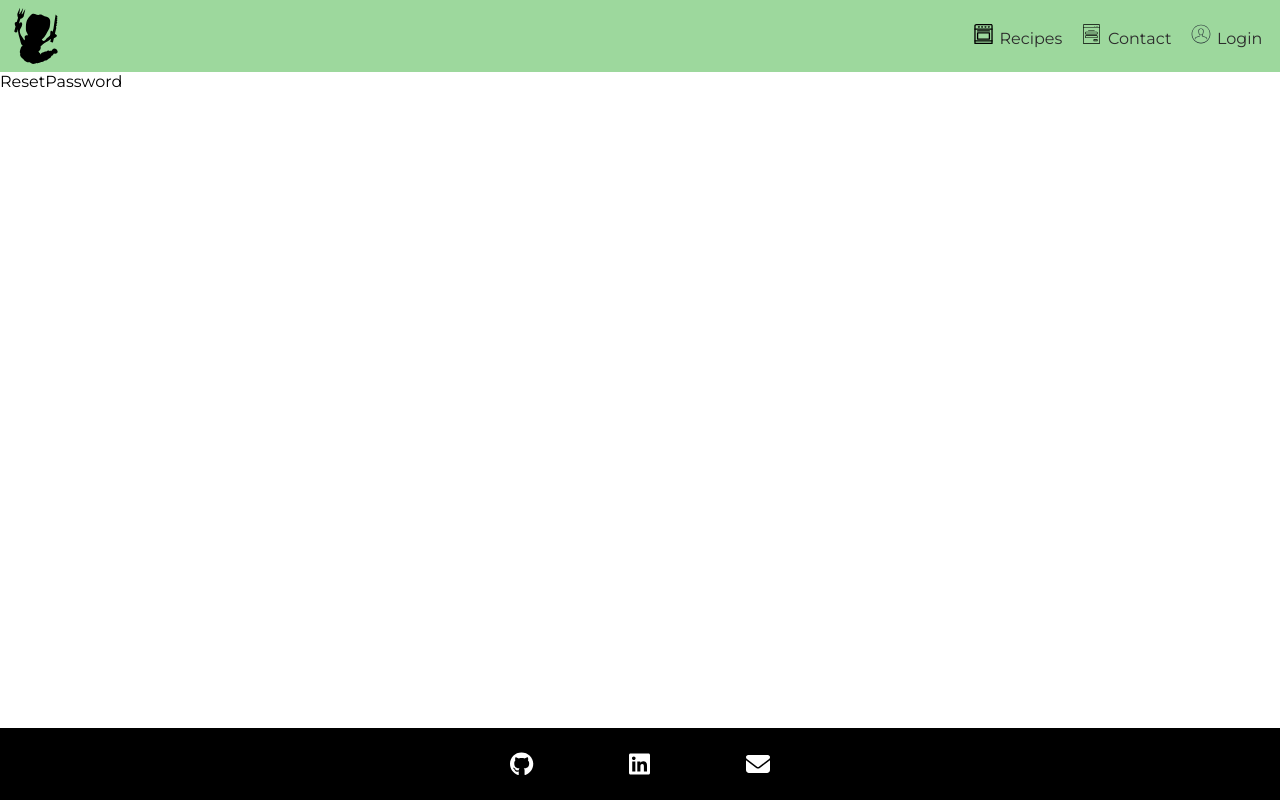
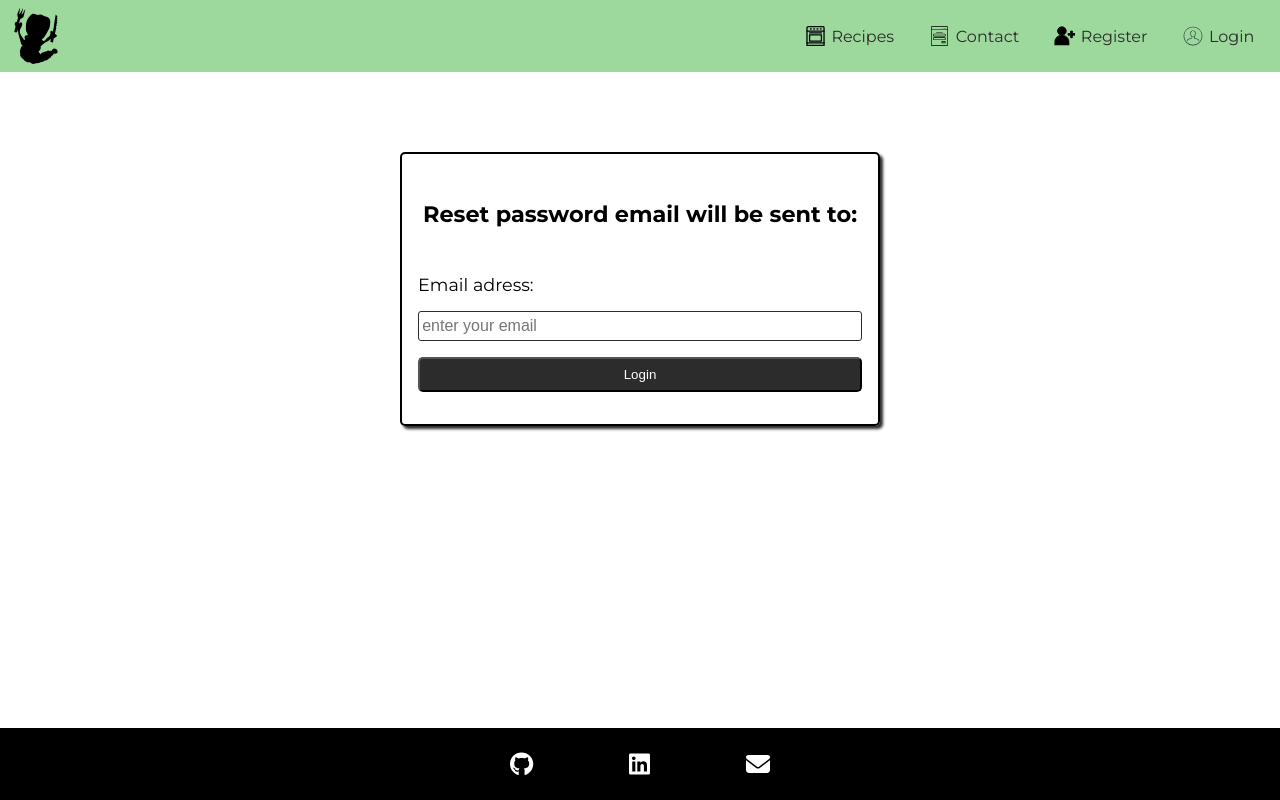
Before and after one commit to RZajacc/ForkIt_2.0, a React (Vite) app: page /reset in a window 1280 px wide. Built offline with nearby package versions, Linux system fonts and the light colour scheme; no server answers.

Commit message:
finished functionality for resetting password and styling of this component. Also updated navigation bar to include register too, and aligned images in the nav to the middle

```diff
--- a/src/components/navigation/appnav.scss
+++ b/src/components/navigation/appnav.scss
@@ -126,12 +126,12 @@ header {
 // DESKTOP NAV
 .desktop-nav {
   display: none;
-  align-items: center;
   list-style: none;
   margin: 0;
 
   li {
     margin: 0 0.3rem;
+    padding: 0.5rem;
 
     &:hover {
       font-size: 1.1rem;
@@ -146,7 +146,12 @@ header {
         background-color: map-get($colors, lighter-grey);
         color: map-get($colors, lighter-black);
       }
+
+      img {
+        vertical-align: text-bottom;
+      }
     }
+
     button {
       padding: 0.5rem 1rem;
       font-weight: bold;
--- a/src/components/navigation/subcomponents/DesktopNav.tsx
+++ b/src/components/navigation/subcomponents/DesktopNav.tsx
@@ -7,6 +7,7 @@ import stoveBlack from "/stove-svgrepo-com_black.svg";
 import contactFormBlack from "/contact-form-email-svgrepo-com_black.svg";
 import avatarBlack from "/account-avatar-man-svgrepo-com_black.svg";
 import dashboardBlack from "/dashboard-stats-svgrepo-com_black.svg";
+import registerBlack from "/register-svgrepo-com_black.svg";
 
 type Props = {
   logout: () => void;
@@ -49,6 +50,17 @@ function DesktopNav({ logout }: Props) {
           </li>
         </>
       ) : (
+        <>
+          <li>
+            <NavLink to={"register"}>
+              <img
+                src={registerBlack}
+                alt="avatar-icon"
+                className="mobile-nav-image"
+              />
+              Register
+            </NavLink>
+          </li>
           <li>
             <NavLink to={"login"}>
               <img
@@ -59,6 +71,7 @@ function DesktopNav({ logout }: Props) {
               Login
             </NavLink>
           </li>
+        </>
       )}
     </ul>
   );
--- a/src/components/navigation/subcomponents/MobileNav.tsx
+++ b/src/components/navigation/subcomponents/MobileNav.tsx
@@ -7,6 +7,7 @@ import stoveWhite from "/stove-svgrepo-com_white.svg";
 import contactFormWhite from "/contact-form-email-svgrepo-com_white.svg";
 import dashboardStatsWhite from "/dashboard-stats-svgrepo-com_white.svg";
 import avatarWhite from "/account-avatar-man-svgrepo-com_white.svg";
+import registerWhite from "/register-svgrepo-com_white.svg";
 
 type Props = {
   mobileNavState: string;
@@ -46,6 +47,15 @@ function MobileNav({ mobileNavState, toggleMobileNavState, logout }: Props) {
           <button onClick={logout}>Logout</button>
         </>
       ) : (
+        <>
+          <Link to={"register"} onClick={toggleMobileNavState}>
+            <img
+              src={registerWhite}
+              alt="avatar-icon"
+              className="mobile-nav-image"
+            />
+            Register
+          </Link>
           <Link to={"login"} onClick={toggleMobileNavState}>
             <img
               src={avatarWhite}
@@ -54,6 +64,7 @@ function MobileNav({ mobileNavState, toggleMobileNavState, logout }: Props) {
             />
             Login
           </Link>
+        </>
       )}
     </div>
   );
--- /dev/null
+++ b/src/style/resetPassword.scss
@@ -0,0 +1,70 @@
+@import "../style/partials/variables";
+
+.reset-password-form {
+  display: grid;
+  row-gap: 1rem;
+  margin: 1rem auto;
+  padding: 1rem;
+  max-width: 480px;
+
+  h4 {
+    text-align: center;
+  }
+  button {
+    @include button-black;
+    &:hover {
+      @include button-hover;
+    }
+    width: 100%;
+    padding: 0.5rem 0;
+    margin: 0 auto;
+  }
+
+  input {
+    @include input-style;
+    font-size: 1rem;
+  }
+
+  p {
+    text-align: center;
+    color: green;
+  }
+}
+
+@media (min-width: 480px) {
+  .reset-password-form {
+    margin: 2rem auto;
+    h4 {
+      font-size: 1.2rem;
+    }
+  }
+}
+
+@media (min-width: 768px) {
+  .reset-password-form {
+    border: 2px solid black;
+    border-radius: 5px;
+    box-shadow: 3px 3px 3px map-get($colors, lighter-black);
+    padding-bottom: 2rem;
+    margin-top: 5rem;
+    h4 {
+      font-size: 1.3rem;
+    }
+  }
+}
+
+@media (min-width: 1200px) {
+  .reset-password-form {
+    h4 {
+      font-size: 1.4rem;
+    }
+
+    label {
+      font-size: 1.1rem;
+    }
+
+    p {
+      font-size: 1.1rem;
+    }
+  }
+}
--- a/src/views/LogIn.tsx
+++ b/src/views/LogIn.tsx
@@ -73,12 +73,8 @@ function LogIn() {
           <label htmlFor="password">Password:</label>
           <input type="password" name="password" required />
           <p className={loginErrClass}>{loginErr}</p>
-          {/* PASSWORD RESET */}
-          <p>
-            Forgot your password? Reset <Link to={"../reset"}>here!</Link>
-          </p>
-          {/* SUBMIT LOGIN */}
           <button type="submit">Login</button>
+          {/* ERROR if something goes wrong */}
           {!emailVer ? (
             <p className="login-status">
               Please verify your email first with the link you received!
@@ -86,8 +82,9 @@ function LogIn() {
           ) : (
             ""
           )}
+          {/* PASSWORD RESET */}
           <p>
-            No account yet? Please <Link to={"../register"}>Register.</Link>
+            Forgot your password? Reset <Link to={"../reset"}>here!</Link>
           </p>
         </form>
         <form></form>
--- a/src/views/ResetPassword.tsx
+++ b/src/views/ResetPassword.tsx
@@ -1,8 +1,49 @@
+import { FormEvent, useState } from "react";
+import "../style/resetPassword.scss";
+import { getAuth, sendPasswordResetEmail } from "firebase/auth";
+
 function ResetPassword() {
+  const [resetSuccess, setResetSuccess] = useState(false);
+
+  const handleReset = (e: FormEvent<HTMLFormElement>) => {
+    e.preventDefault();
+    // Create form data and collect its inputs
+    const formData = new FormData(e.currentTarget);
+    const email = formData.get("email") as string;
+    //  Get auth object and send reset password email
+    const auth = getAuth();
+    sendPasswordResetEmail(auth, email)
+      .then(() => {
+        setResetSuccess(true);
+      })
+      .catch((error) => {
+        setResetSuccess(false);
+        console.log(error);
+      });
+  };
+
   return (
     <>
       <main>
-        <div>ResetPassword</div>
+        <form onSubmit={handleReset} className="reset-password-form">
+          <h4>Reset password email will be sent to:</h4>
+          <label htmlFor="email">Email adress:</label>
+          <input
+            type="email"
+            name="email"
+            placeholder="enter your email"
+            required
+          />
+          <button type="submit">Login</button>
+          {resetSuccess ? (
+            <p>
+              Email was sent successfully. Check your mail box and follow
+              instructions from there.
+            </p>
+          ) : (
+            ""
+          )}
+        </form>
       </main>
     </>
   );
```
Also changed, not shown: public/register-svgrepo-com_black.svg (added), public/register-svgrepo-com_white.svg (added). Lines whose indentation alone changed are shown as unchanged.
